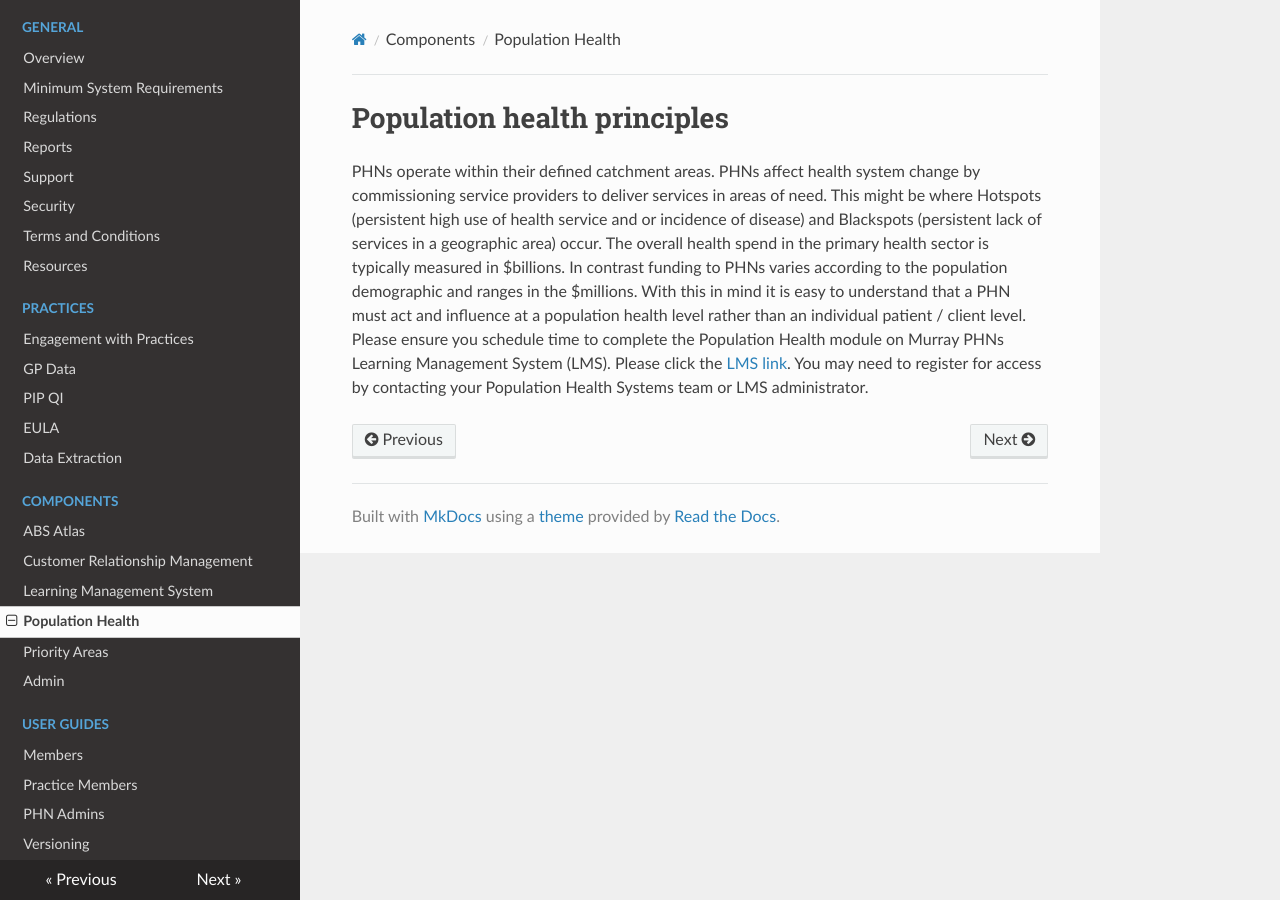
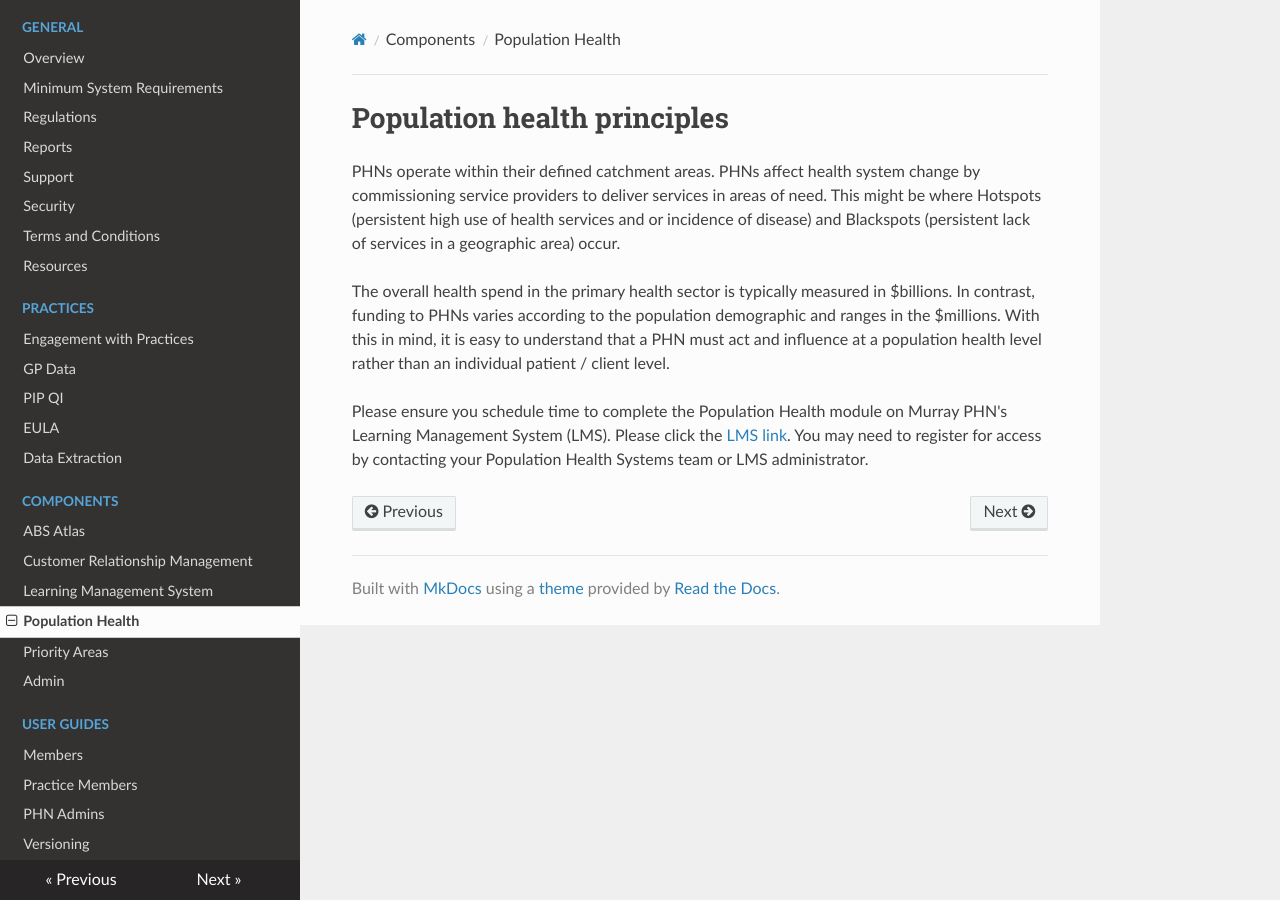
Before and after one commit to MurrayPHN/phn-exchange-docs, an MkDocs documentation site: the page built from docs/components/populationhealth.md, in a window 1280 px wide. Built offline with MkDocs 1.6.1, drawn with Linux system fonts in a browser that asks for light colours; nearby versions of some CDN libraries.

Commit message:
Syntax and punctuation updated.

```diff
--- a/docs/components/populationhealth.md
+++ b/docs/components/populationhealth.md
@@ -1,5 +1,7 @@
 # Population health principles
 
-PHNs operate within their defined catchment areas. PHNs affect health system change by commissioning service providers to deliver services in areas of need. This might be where Hotspots (persistent high use of health service and or incidence of disease) and Blackspots (persistent lack of services in a geographic area) occur.
-The overall health spend in the primary health sector is typically measured in $billions. In contrast funding to PHNs varies according to the population demographic and ranges in the $millions. With this in mind it is easy to understand that a PHN must act and influence at a population health level rather than an individual patient / client level.
-Please ensure you schedule time to complete the Population Health module on Murray PHNs Learning Management System (LMS).  Please click the [LMS link](https://murrayphn.myjoomlalms.com/). You may need to register for access by contacting your Population Health Systems team or LMS administrator.
+PHNs operate within their defined catchment areas. PHNs affect health system change by commissioning service providers to deliver services in areas of need. This might be where Hotspots (persistent high use of health services and or incidence of disease) and Blackspots (persistent lack of services in a geographic area) occur.
+
+The overall health spend in the primary health sector is typically measured in $billions. In contrast, funding to PHNs varies according to the population demographic and ranges in the $millions. With this in mind, it is easy to understand that a PHN must act and influence at a population health level rather than an individual patient / client level.
+
+Please ensure you schedule time to complete the Population Health module on Murray PHN's Learning Management System (LMS).  Please click the [LMS link](https://murrayphn.myjoomlalms.com/). You may need to register for access by contacting your Population Health Systems team or LMS administrator.
```
